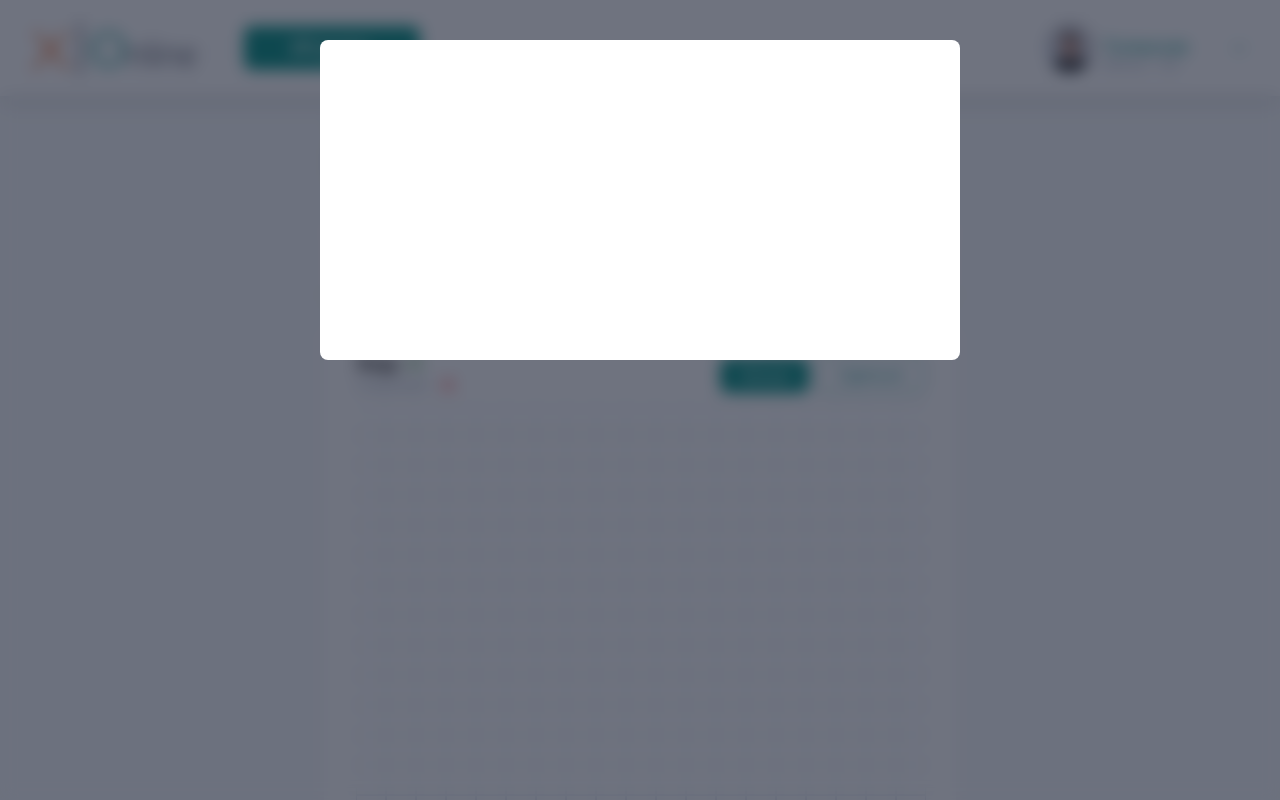
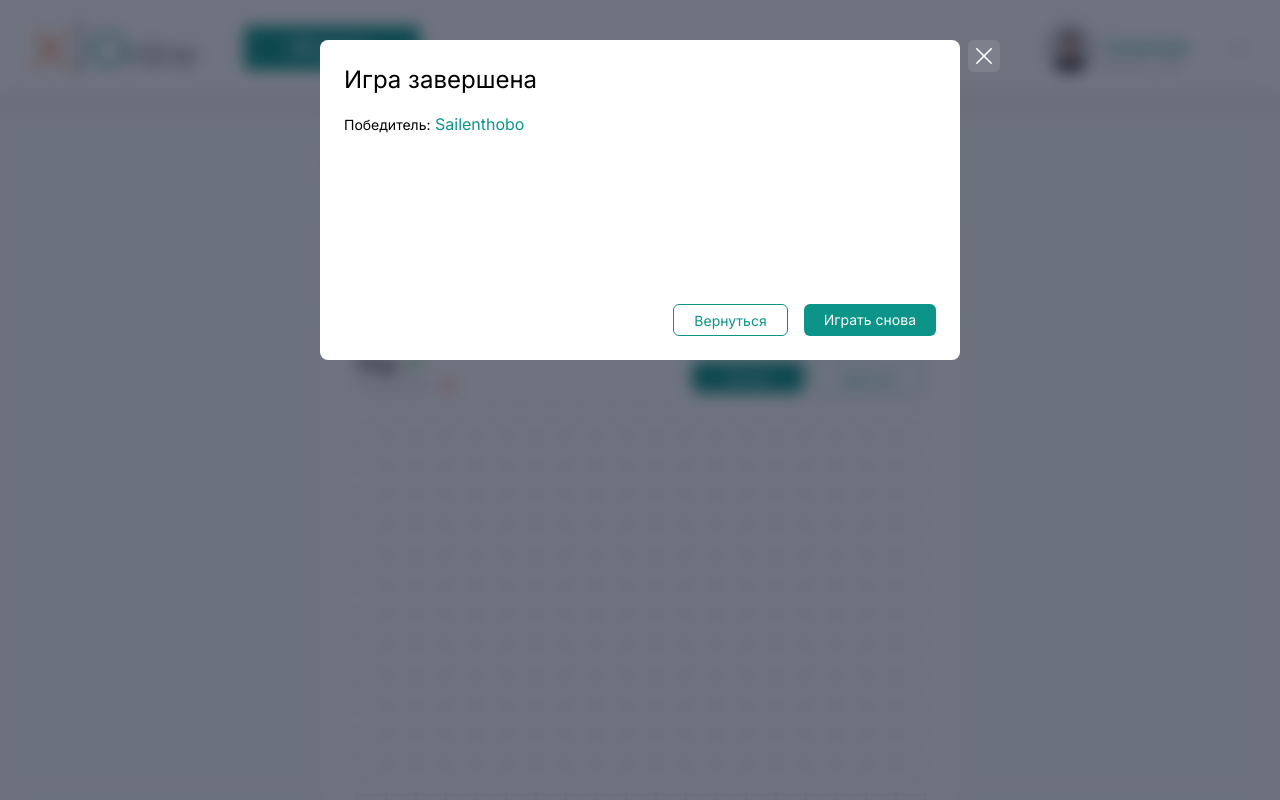
Before and after one commit to fasty86/paromovtictac, a Next.js app: page / in a window 1280 px wide. Shown: the top 800 px of the page. Built offline with nearby package versions, Linux system fonts and the light colour scheme.

Commit message:
feat: add modal

```diff
--- a/components/uikit/button/button.jsx
+++ b/components/uikit/button/button.jsx
@@ -1,9 +1,16 @@
 import clsx from "clsx";
+import { Children } from "react";
 
-export function Button({ size = ",d", type = "primary", onclick, text }) {
+export function Button({
+  size = "md",
+  type = "primary",
+  onclick,
+  text,
+  children,
+}) {
   const buttonSize = {
     sm: "",
-    md: "h-8 w-28 text-sm ",
+    md: "h-8 min-w-28 text-sm ",
     lg: "w-44 text-2xl",
   };
   const buttonType = {
@@ -14,13 +21,13 @@
   return (
     <button
       className={clsx(
-        " transition-colors rounded-lg  leading-tight py-2 px-5",
+        " transition-colors rounded-md  leading-tight py-2 px-5",
         buttonSize[size],
         buttonType[type],
       )}
       onClick={onclick}
     >
-      {text}
+      {text || children}
     </button>
   );
 }
--- a/components/uikit/modal/modal.jsx
+++ b/components/uikit/modal/modal.jsx
@@ -1,17 +1,66 @@
 import clsx from "clsx";
 
-export function UiModal({ width = "md" }) {
+export function UiModal({ width = "md", className, children }) {
   return (
-    <div className="fixed inset-0 bg-slate-900/60 backdrop-blur pt-10 pb-10">
+    <div
+      className={clsx(
+        "fixed overflow-y-auto inset-0 bg-slate-900/60 backdrop-blur pt-10 pb-10",
+        className,
+      )}
+    >
       <div
         className={clsx(
-          "min-h-[320px] mx-auto bg-white rounded-lg",
+          "min-h-[320px] mx-auto bg-white rounded-lg relative",
+          "flex flex-col",
           {
             md: "max-w-[640px] w-full",
             full: "w-full mx-5",
           }[width],
         )}
-      ></div>
+      >
+        {children}
+        <button className="w-8 h-8 flex items-center justify-center text-white rounded-md bg-white/10 hover:bg-white/40 transition-colors absolute top-0 -right-10">
+          <CrossIconLight />
+        </button>
+      </div>
     </div>
   );
 }
+
+UiModal.Header = function Header({ className, children }) {
+  return <div className={clsx("px-6 pt-6 pb-4", className)}>{children}</div>;
+};
+
+UiModal.Body = function Body({ className, children }) {
+  return <div className={clsx("px-6", className)}>{children}</div>;
+};
+
+UiModal.Footer = function Footer({ className = "", children }) {
+  return (
+    <div className={clsx("p-6 gap-4 flex justify-end mt-auto", className)}>
+      {children}
+    </div>
+  );
+};
+function CrossIconLight({ className }) {
+  return (
+    <svg
+      width="16"
+      height="16"
+      viewBox="0 0 16 16"
+      fill="none"
+      xmlns="http://www.w3.org/2000/svg"
+    >
+      <g clip-path="url(#clip0_197_4045)">
+        <path
+          d="M0.781396 16.0001C0.626858 16.0001 0.475783 15.9543 0.347281 15.8685C0.218778 15.7826 0.118621 15.6606 0.0594776 15.5178C0.00033466 15.3751 -0.0151369 15.218 0.0150198 15.0664C0.0451766 14.9148 0.119607 14.7756 0.228896 14.6664L14.6664 0.228853C14.8129 0.0823209 15.0117 0 15.2189 0C15.4261 0 15.6249 0.0823209 15.7714 0.228853C15.9179 0.375385 16.0002 0.574125 16.0002 0.781353C16.0002 0.988581 15.9179 1.18732 15.7714 1.33385L1.3339 15.7714C1.26141 15.844 1.17528 15.9016 1.08047 15.9408C0.985653 15.9801 0.884016 16.0002 0.781396 16.0001Z"
+          fill="currentColor"
+        />
+        <path
+          d="M15.2189 16.0001C15.1163 16.0002 15.0146 15.9801 14.9198 15.9408C14.825 15.9016 14.7389 15.844 14.6664 15.7714L0.228896 1.33385C0.0823639 1.18732 4.30364e-05 0.988581 4.30364e-05 0.781353C4.30364e-05 0.574125 0.0823639 0.375385 0.228896 0.228853C0.375428 0.0823209 0.574168 0 0.781396 0C0.988624 0 1.18736 0.0823209 1.3339 0.228853L15.7714 14.6664C15.8807 14.7756 15.9551 14.9148 15.9853 15.0664C16.0154 15.218 16 15.3751 15.9408 15.5178C15.8817 15.6606 15.7815 15.7826 15.653 15.8685C15.5245 15.9543 15.3734 16.0001 15.2189 16.0001Z"
+          fill="currentColor"
+        />
+      </g>
+    </svg>
+  );
+}
--- a/pages/index.jsx
+++ b/pages/index.jsx
@@ -3,6 +3,7 @@
 import { GameField } from "../components/game/game-field";
 import { useState } from "react";
 import { UiModal } from "../components/uikit/modal";
+import { Button } from "../components/uikit/button";
 
 export default function HomePage() {
   const [playersCount] = useState(2);
@@ -37,7 +38,21 @@
           winner={winner}
         />
       </main>
-      <UiModal />
+      <UiModal>
+        <UiModal.Header className="text-2xl">Игра завершена</UiModal.Header>
+        <UiModal.Body>
+          <div>
+            <span className="text-sm">Победитель:</span>{" "}
+            <span className="text-teal-600">Sailenthobo</span>
+          </div>
+        </UiModal.Body>
+        <UiModal.Footer>
+          <Button size="md" type="outlined">
+            Вернуться
+          </Button>
+          <Button className="">Играть снова</Button>
+        </UiModal.Footer>
+      </UiModal>
     </div>
   );
 }
```
